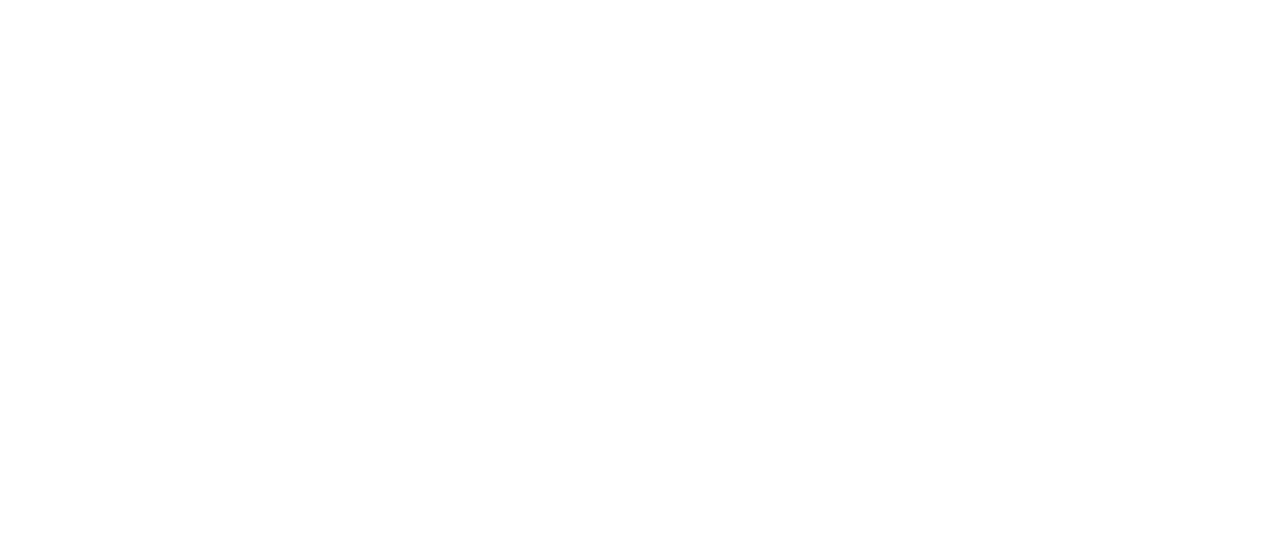
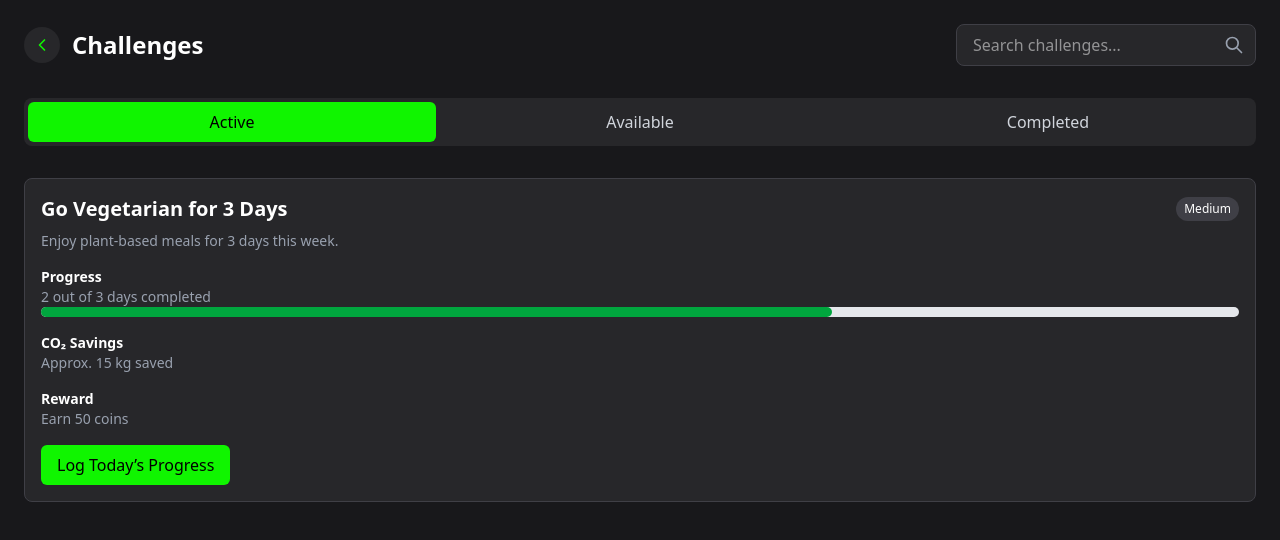
Before and after one commit to Izume01/NutriScan, a React (Vite) app: page /challenges in a window 1280 px wide. Before the commit this address had no page. Shown: the top 540 px of the page. Built offline with nearby package versions, Linux system fonts and the light colour scheme.

Commit message:
Add Challenges component and integrate into routing

```diff
--- a/src/App.tsx
+++ b/src/App.tsx
@@ -2,7 +2,7 @@
 import { Route, Routes } from 'react-router';
 import { Sidebar } from './Components/Sidebar';
 import { Dashboard } from './Components/Dashboard';
-
+import { Challenges } from './Components/Challenges';
 function App() {
 
   return (
@@ -13,6 +13,9 @@
       <Route path="/dashboard" element={
           <Dashboard />
       } />
+      <Route path="/challenges" element={
+          <Challenges />
+      } />
     </Routes>
   )
 }
--- /dev/null
+++ b/src/Components/Challenges.tsx
@@ -0,0 +1,85 @@
+import React from 'react'
+import { ChevronLeft } from 'lucide-react'
+
+export const Challenges = () => {
+    return (
+        <div className='flex flex-col w-full h-screen bg-[#18181B] text-white p-6'>
+            <div className='flex flex-row items-center justify-between'>
+                <div className='flex flex-row gap-3 items-center'>
+                    <div className='p-2 rounded-full bg-[#27272A] hover:bg-[#3F3F46] flex items-center justify-center cursor-pointer transition-colors'>
+                        <ChevronLeft size={20} color="#10f500" />
+                    </div>
+                    <h1 className='text-2xl font-bold text-white'>Challenges</h1>
+                </div>
+
+                {/* Search */}
+                <div className='relative flex items-center'>
+                    <input
+                        type="text"
+                        placeholder='Search challenges...'
+                        className='bg-[#27272A] text-white py-2 px-4 pr-10 rounded-lg border border-[#3F3F46] focus:outline-none focus:border-[#10f500] focus:ring-1 focus:ring-[#10f500] transition-all w-[300px]'
+                    />
+                    <svg className="absolute right-3 top-1/2 transform -translate-y-1/2 h-5 w-5 text-gray-400" xmlns="http://www.w3.org/2000/svg" fill="none" viewBox="0 0 24 24" stroke="currentColor">
+                        <path strokeLinecap="round" strokeLinejoin="round" strokeWidth={2} d="M21 21l-6-6m2-5a7 7 0 11-14 0 7 7 0 0114 0z" />
+                    </svg>
+                </div>
+            </div>
+
+            {/* Slider active , avaiable and completed */}
+
+            <div className='flex flex-col gap-4 mt-8 w-full'>
+                <div className='bg-[#27272A] p-1 rounded-lg flex w-full justify-between items-center'>
+                    <button className='px-6 py-2 rounded-md bg-[#10f500] text-black font-medium transition-all hover:bg-opacity-90 w-1/3 text-center'>
+                        Active
+                    </button>
+                    <button className='px-6 py-2 rounded-md text-gray-300 transition-all hover:bg-[#3F3F46] w-1/3 text-center'>
+                        Available
+                    </button>
+                    <button className='px-6 py-2 rounded-md text-gray-300 transition-all hover:bg-[#3F3F46] w-1/3 text-center'>
+                        Completed
+                    </button>
+                </div>
+            </div>
+
+            <div className='flex flex-col gap-4 mt-8 w-full'>
+                <div className='bg-[#27272A] p-4 rounded-lg flex w-full flex-col justify-between items-start border border-[#3F3F46] hover:shadow-md transition-shadow'>
+                    <div className='flex flex-col gap-2 w-full'>
+                        <div className='flex flex-col gap-2 w-full'>
+                            <div className='flex items-center justify-between'>
+                                <h1 className='text-xl font-bold'>Go Vegetarian for 3 Days</h1>
+                                <span className='bg-[#3F3F46] text-white text-xs px-2 py-1 rounded-full'>Medium</span>
+                            </div>
+                            <p className='text-sm text-gray-400'>Enjoy plant-based meals for 3 days this week.</p>
+
+                            <div className='mt-2'>
+                                <h2 className='text-sm font-semibold'>Progress</h2>
+                                <p className='text-sm text-gray-400'>2 out of 3 days completed</p>
+                                <div className='w-full bg-gray-200 rounded-full h-2.5 dark:bg-gray-700'>
+                                    <div className='bg-green-600 h-2.5 rounded-full' style={{ width: '66%' }}></div>
+                                </div>
+                            </div>
+
+                            <div className='mt-2'>
+                                <h2 className='text-sm font-semibold'>CO₂ Savings</h2>
+                                <p className='text-sm text-gray-400'>Approx. 15 kg saved</p>
+                            </div>
+
+                            <div className='mt-2'>
+                                <h2 className='text-sm font-semibold'>Reward</h2>
+                                <p className='text-sm text-gray-400'>Earn 50 coins</p>
+                            </div>
+                        </div>
+                    </div>
+                    <div className='flex flex-col gap-2 mt-4'>
+                        <button className='px-4 py-2 rounded-md bg-[#10f500] text-black font-medium transition-colors hover:bg-opacity-90'>
+                            Log Today’s Progress
+                        </button>
+                    </div>
+                </div>
+            </div>
+
+
+
+        </div>
+    )
+}
```
